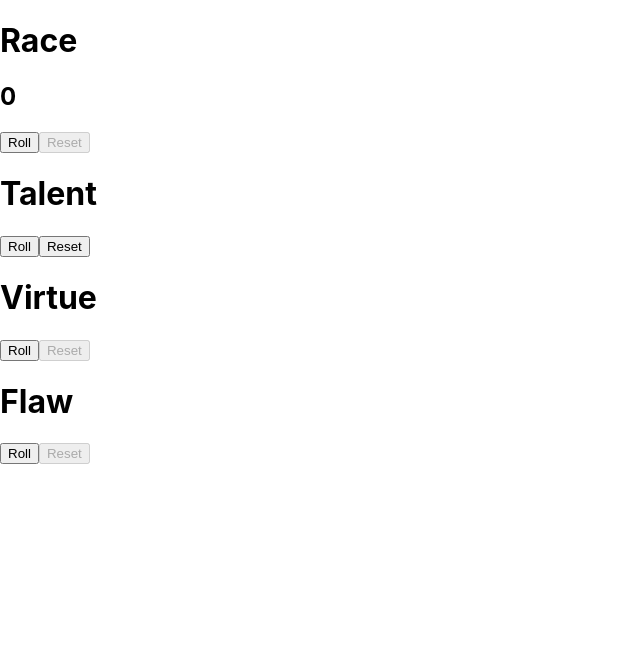
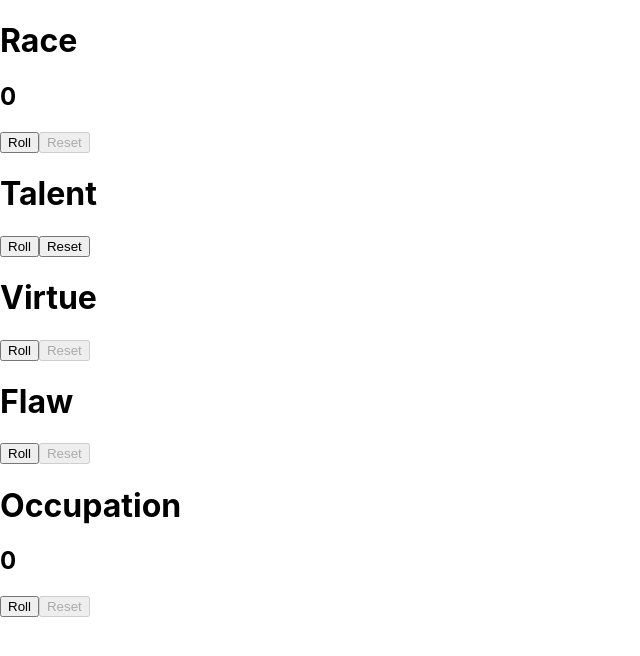
Before and after one commit to kangyongn/skyrim-generator, a React (Create React App) app: page / in a window 1280 px wide. Shown: the top 656 px of the page, without its empty margins (0-640 px from the left). Built offline with nearby package versions, Linux system fonts and the light colour scheme.

Commit message:
finished basic Occupation component

```diff
--- /dev/null
+++ b/src/component/Occupation.js
@@ -0,0 +1,56 @@
+import React, {useState} from 'react';
+
+import {occupationDictionary} from '../resource/Data';
+
+const Occupation = props => {
+  const [rollOne, setRollOne] = useState({
+    value: 0,
+    rolled: false
+  });
+  const [rollTwo, setRollTwo] = useState({
+    value: 0,
+    rolled: false
+  });
+
+  const handleRollOne = () => {
+    setRollOne({
+      value: Math.floor(Math.random() * 6) + 1,
+      rolled: true
+    });
+  }
+
+  const handleRollTwo = () => {
+    setRollTwo({
+      value: Math.floor(Math.random() * 6) + 1,
+      rolled: true,
+    });
+  }
+
+  const handleReset = () => {
+    let initialState = {
+      value: 0,
+      rolled: false
+    }
+
+    setRollOne(initialState)
+    setRollTwo(initialState)
+  }
+
+  let totalRoll = rollOne.value + rollTwo.value
+
+  return (
+    <div>
+      <h1>Occupation</h1>
+      <h2>{(rollOne.rolled && rollTwo.rolled) ? `${rollOne.value} + ${rollTwo.value}: ${occupationDictionary[totalRoll]}` : rollOne.value}</h2>
+      {
+        !rollOne.rolled ?
+        <button onClick={handleRollOne}>Roll</button>
+        :
+        <button disabled={rollTwo.rolled ? true : false} onClick={handleRollTwo}>Roll</button>
+      }
+      <button disabled={(rollOne.rolled && rollTwo.rolled) ? false : true} onClick={handleReset}>Reset</button>
+    </div>
+  )
+}
+
+export default Occupation;
--- a/src/container/Randomizer.js
+++ b/src/container/Randomizer.js
@@ -2,7 +2,8 @@ import React from 'react';
 import Race from '../component/Race';
 import Talent from '../component/Talent';
 import Virtue from '../component/Virtue';
-import Flaw from '../component/Flaw'
+import Flaw from '../component/Flaw';
+import Occupation from '../component/Occupation';
 
 const Randomizer = props => {
   return (
@@ -11,6 +12,7 @@ const Randomizer = props => {
       <Talent/>
       <Virtue/>
       <Flaw/>
+      <Occupation/>
     </div>
   )
 }
--- a/src/resource/Data.js
+++ b/src/resource/Data.js
@@ -51,3 +51,18 @@ export const flawDictionary = {
   5: ['Wrath', 'Quick tempered and always resorts to violence; may kill or assault NPCs for petty reason.'],
   6: ['Envy', 'Obsessed with gaining the same power or status of an existing NPC(guildmaster, thane, Jarl, etc).']
 }
+
+export const occupationDictionary = {
+  1: 'Not Possible',
+  2: 'Assassin',
+  3: 'Alchemist',
+  4: 'Blacksmith',
+  5: 'Chef',
+  6: 'Farmer',
+  7: 'Fisherman',
+  8: 'Hunter',
+  9: 'Merchant',
+  10: 'Miner',
+  11: 'Soldier',
+  12: 'Thief'
+}
```
